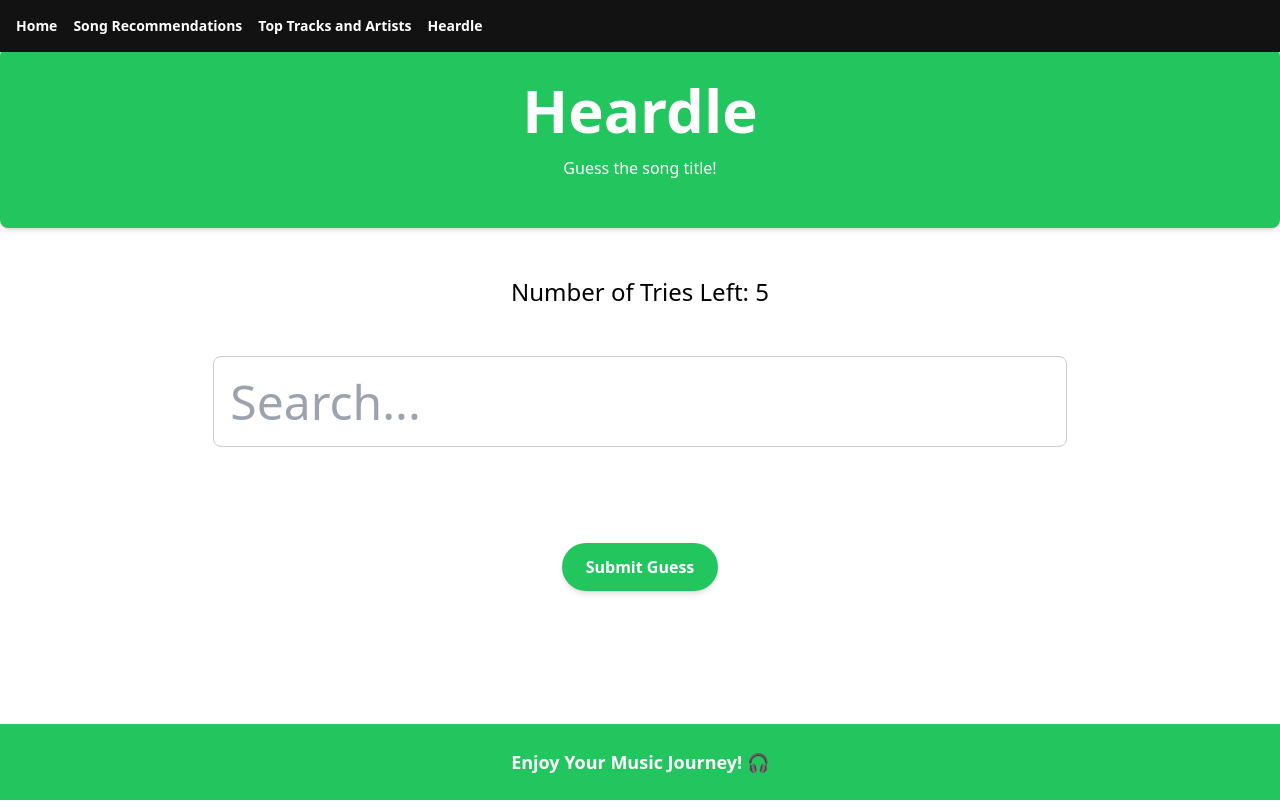
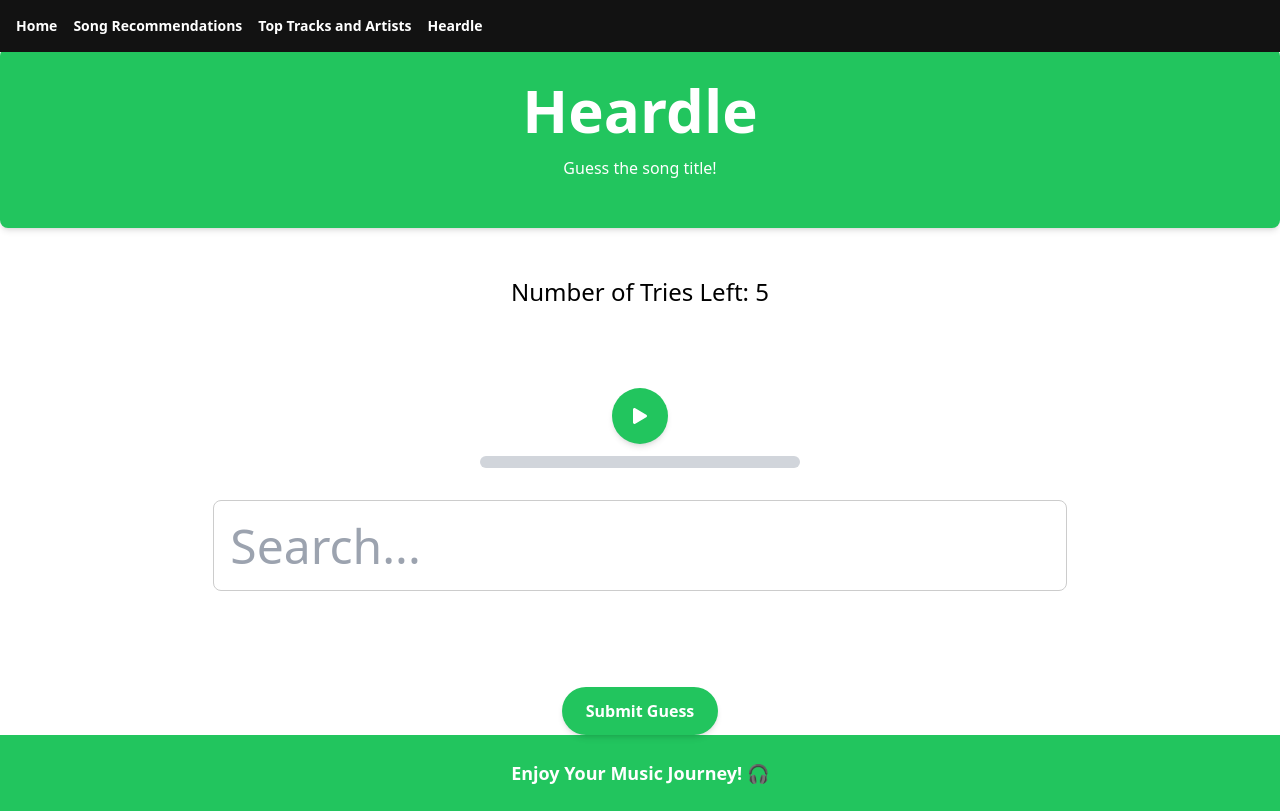
Before and after one commit to masashiyo/MusicRecFrontEnd, a React (Vite) app: page /heardle in a window 1280 px wide. Built offline with nearby package versions, Linux system fonts and the light colour scheme.

Commit message:
added playbutton to headle main page

```diff
--- a/src/pages/Heardle.jsx
+++ b/src/pages/Heardle.jsx
@@ -4,10 +4,98 @@ import Footer from "../components/Footer"
 import NavigationBar from "../components/NavigationBar"
 import SongSearchBar from "../components/SongSearchBar"
 import TrackCard from "../components/TrackCard"
+import PlayButton from "../components/PlayButton"
 
 export default function Heardle() {
     const [tracksSelected, setTracksSelected] = useState([]);
-    const [currentTrack, setCurrentTrack] = useState([]);
+    const [currentTrack, setCurrentTrack] = useState({
+        "album": {
+          "albumGroup": null,
+          "albumType": "ALBUM",
+          "artists": [
+            {
+              "externalUrls": {
+                "externalUrls": {
+                  "spotify": "https://open.spotify.com/artist/5JZ7CnR6gTvEMKX4g70Amv"
+                }
+              },
+              "href": "https://api.spotify.com/v1/artists/5JZ7CnR6gTvEMKX4g70Amv",
+              "id": "5JZ7CnR6gTvEMKX4g70Amv",
+              "name": "Lauv",
+              "type": "ARTIST",
+              "uri": "spotify:artist:5JZ7CnR6gTvEMKX4g70Amv"
+            }
+          ],
+          "externalUrls": {
+            "externalUrls": {
+              "spotify": "https://open.spotify.com/album/71cQY3dUThCY6vVKaUIXqR"
+            }
+          },
+          "href": "https://api.spotify.com/v1/albums/71cQY3dUThCY6vVKaUIXqR",
+          "id": "71cQY3dUThCY6vVKaUIXqR",
+          "images": [
+            {
+              "height": 640,
+              "url": "https://i.scdn.co/image/ab67616d0000b273bdea30b86b37142ec99deb78",
+              "width": 640
+            },
+            {
+              "height": 300,
+              "url": "https://i.scdn.co/image/ab67616d00001e02bdea30b86b37142ec99deb78",
+              "width": 300
+            },
+            {
+              "height": 64,
+              "url": "https://i.scdn.co/image/ab67616d00004851bdea30b86b37142ec99deb78",
+              "width": 64
+            }
+          ],
+          "name": "I met you when I was 18. (the playlist)",
+          "releaseDate": "2018-05-31",
+          "releaseDatePrecision": "DAY",
+          "restrictions": null,
+          "type": "ALBUM",
+          "uri": "spotify:album:71cQY3dUThCY6vVKaUIXqR"
+        },
+        "artists": [
+          {
+            "externalUrls": {
+              "externalUrls": {
+                "spotify": "https://open.spotify.com/artist/5JZ7CnR6gTvEMKX4g70Amv"
+              }
+            },
+            "href": "https://api.spotify.com/v1/artists/5JZ7CnR6gTvEMKX4g70Amv",
+            "id": "5JZ7CnR6gTvEMKX4g70Amv",
+            "name": "Lauv",
+            "type": "ARTIST",
+            "uri": "spotify:artist:5JZ7CnR6gTvEMKX4g70Amv"
+          }
+        ],
+        "discNumber": 1,
+        "durationMs": 197436,
+        "externalIds": {
+          "externalIds": {
+            "isrc": "GBWWP1702907"
+          }
+        },
+        "externalUrls": {
+          "externalUrls": {
+            "spotify": "https://open.spotify.com/track/0EcQcdcbQeVJn9fknj44Be"
+          }
+        },
+        "href": "https://api.spotify.com/v1/tracks/0EcQcdcbQeVJn9fknj44Be",
+        "id": "0EcQcdcbQeVJn9fknj44Be",
+        "isPlayable": null,
+        "linkedFrom": null,
+        "restrictions": null,
+        "name": "I Like Me Better",
+        "popularity": 82,
+        "previewUrl": "https://p.scdn.co/mp3-preview/57bf51d254e2e01819ec8e013f4ed1c1fff8e50e?cid=5f49d819d085489a833b8f0ad63886e5",
+        "trackNumber": 1,
+        "type": "TRACK",
+        "uri": "spotify:track:0EcQcdcbQeVJn9fknj44Be",
+        "isExplicit": false
+      });
     const [trackGuessing, setTrackGuessing] = useState([]);
     const [guessesLeft, setGuessesLeft] = useState(5);
 
@@ -41,6 +129,7 @@ export default function Heardle() {
             <div className="text-2xl mb-12">
                 Number of Tries Left: {guessesLeft}
             </div>
+            <PlayButton track={currentTrack}/>
             <SongSearchBar tracksSelected={tracksSelected} sendTrackToParent={sendTrackToParent} />
             <div className="w-[40%] mt-12">
                 {trackGuessing}
```
